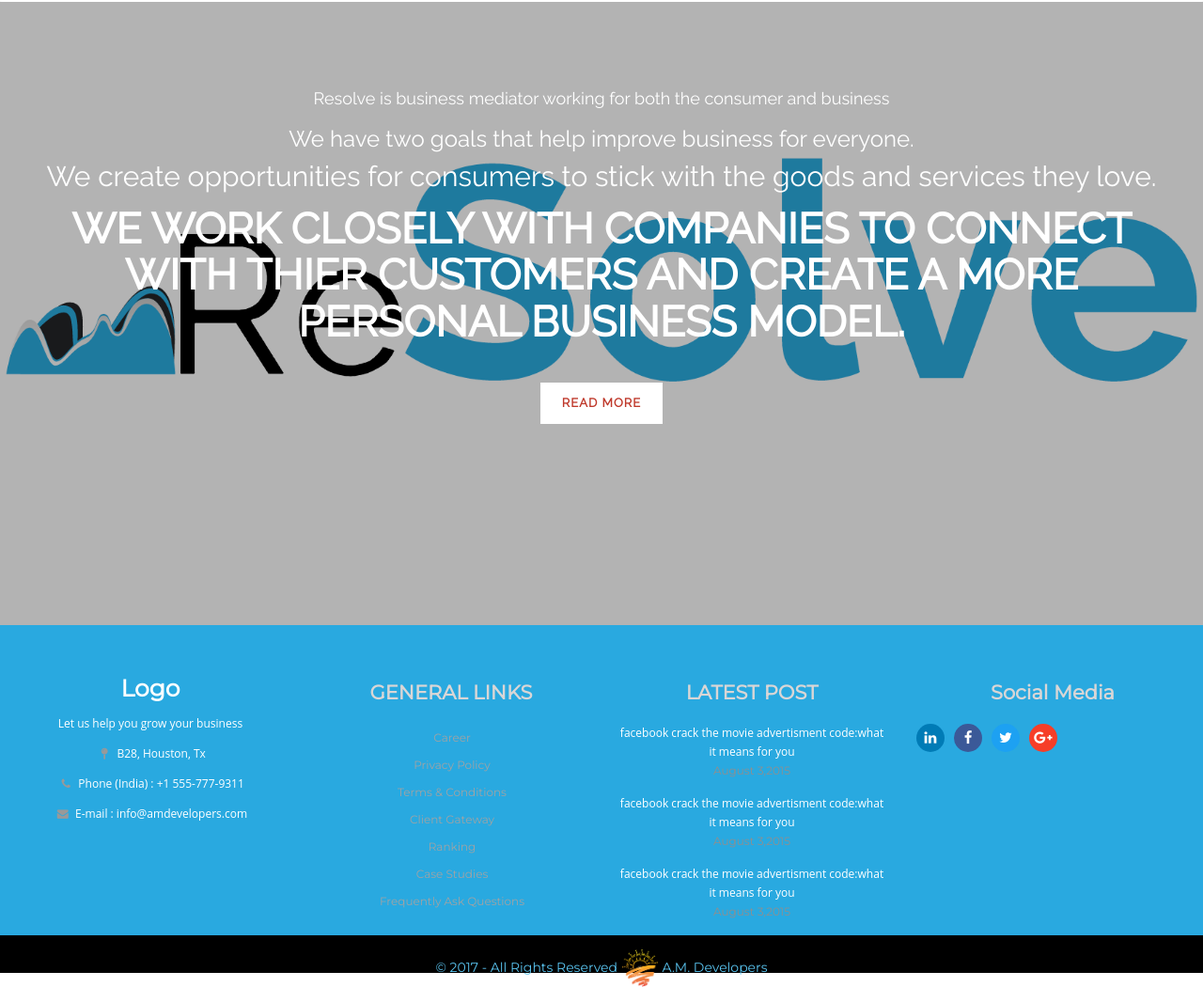
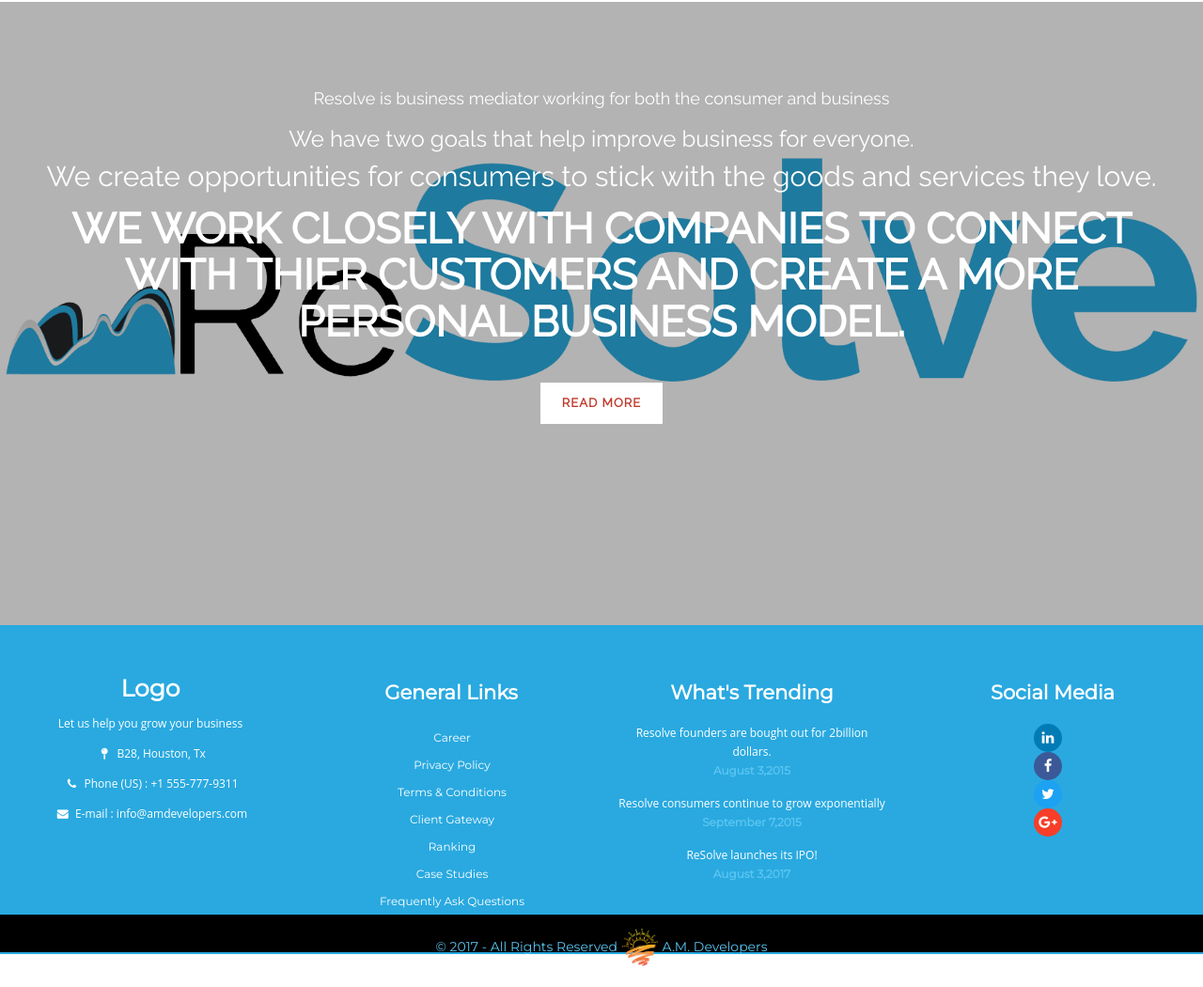
Before and after one commit to niquewill/project3, a website: page separate_navbar_header.html in a window 1280 px wide. Shown: the whole page at 94% size. After the commit the page ends 1028 px from the top, so only its background shows below. Drawn offline with nearby package versions, Linux system fonts and the light colour scheme; files that its build step writes are made by us from their sources.

Commit message:
footer fixes

```diff
--- a/css/style.css
+++ b/css/style.css
@@ -32,6 +32,7 @@ dropdown-toggle {}
 }
 .container-footer {
     text-align: center;
+    color: #ffffff;
 }
 ul,
 li {
@@ -45,6 +46,10 @@ footer {
     background-color: #29A9E0;
     min-height: 350px;
     font-family: 'Open Sans', sans-serif;
+}
+.heading {
+    color: #ffffff;
+
 }
 #sun {
      text-align: center;
@@ -66,7 +71,7 @@ footer {
 }
 .footer-col p i {
     width: 20px;
-    color: #999;
+    color: #ffffff;
 }
 .footer-ul {
     list-style-type: none;
@@ -78,15 +83,20 @@ footer {
     font-size: 12px;
 }
 .footer-ul li a {
-    color: #a0a3a4;
+    color: #ffffff;
     transition: color 0.2s linear 0s, background 0.2s linear 0s;
 }
+.heading7 {
+    color: #ffffff;
+}
+/*
 .footer-ul i {
     margin-right: 10px;
 }
+*/
 .footer-ul li a:hover {
     transition: color 0.2s linear 0s, background 0.2s linear 0s;
-    color: #ff670f;
+    color: #B6DB19;
 }
 .copyright {
     min-height: 40px;
@@ -118,7 +128,7 @@ footer {
 .heading7 {
     font-size: 21px;
     font-weight: 700;
-    color: #d9d6d6;
+    color: #ffffff;
     margin-bottom: 22px;
 }
 .post p {
@@ -128,7 +138,8 @@ footer {
 }
 .post p span {
     display: block;
-    color: #8f8f8f;
+    color: ##B6DB19;
+    font-weight: 600;
 }
 .bottom_ul {
     list-style-type: none;
@@ -165,7 +176,7 @@ footer {
     font-size: 80px;
 }
 .footer-social li {
-    float: left;
+    align-content: center;
 }
 .linked-in {
     background-color: #007bb6;
--- a/separate_navbar_header.html
+++ b/separate_navbar_header.html
@@ -536,12 +536,12 @@
                             <div class="logofooter"> Logo</div>
                             <p>Let us help you grow your business</p>
                             <p><i class="fa fa-map-pin"></i> B28, Houston, Tx</p>
-                            <p><i class="fa fa-phone"></i> Phone (India) : +1 555-777-9311</p>
+                            <p><i class="fa fa-phone"></i> Phone (US) : +1 555-777-9311</p>
                             <p><i class="fa fa-envelope"></i> E-mail : info@amdevelopers.com</p>
 
                         </div>
                         <div class="col-md-3 col-sm-6 footer-col">
-                            <h6 class="heading7">GENERAL LINKS</h6>
+                            <h6 class="heading7">General Links</h6>
                             <ul class="footer-ul">
                                 <li><a href="#"> Career</a></li>
                                 <li><a href="#"> Privacy Policy</a></li>
@@ -553,11 +553,11 @@
                             </ul>
                         </div>
                         <div class="col-md-3 col-sm-6 footer-col">
-                            <h6 class="heading7">LATEST POST</h6>
+                            <h6 class="heading7">What's Trending</h6>
                             <div class="post">
-                                <p>facebook crack the movie advertisment code:what it means for you <span>August 3,2015</span></p>
-                                <p>facebook crack the movie advertisment code:what it means for you <span>August 3,2015</span></p>
-                                <p>facebook crack the movie advertisment code:what it means for you <span>August 3,2015</span></p>
+                                <p>Resolve founders are bought out for 2billion dollars. <span>August 3,2015</span></p>
+                                <p>Resolve consumers continue to grow exponentially <span>September 7,2015</span></p>
+                                <p>ReSolve launches its IPO! <span>August 3,2017</span></p>
                             </div>
                         </div>
                         <div class="col-md-3 col-sm-6 footer-col">
```
